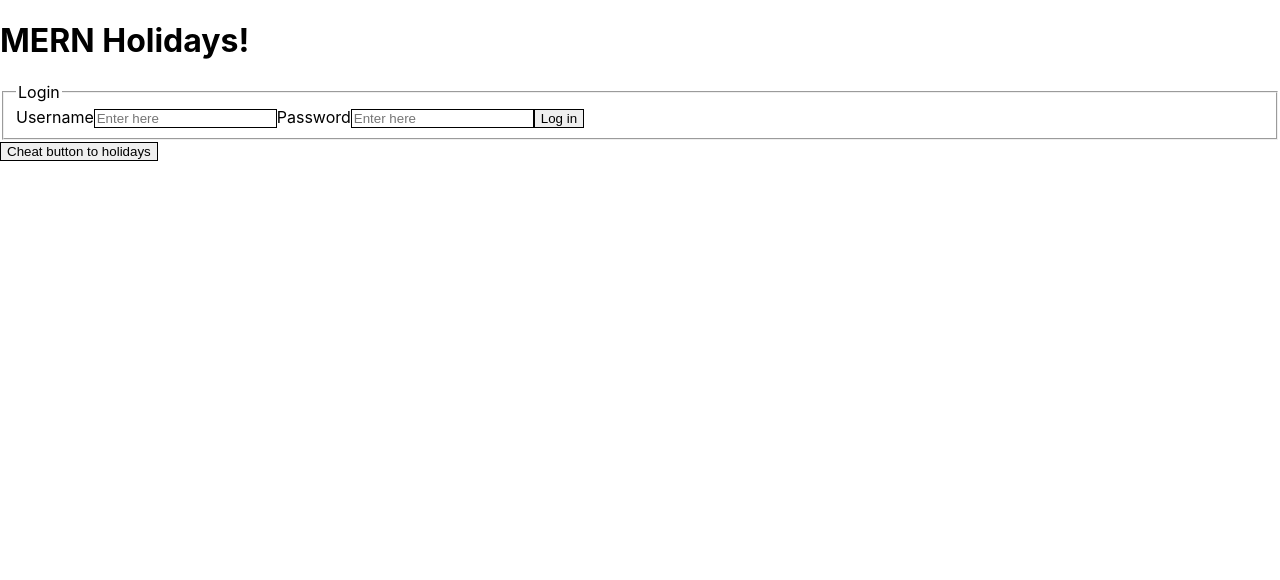
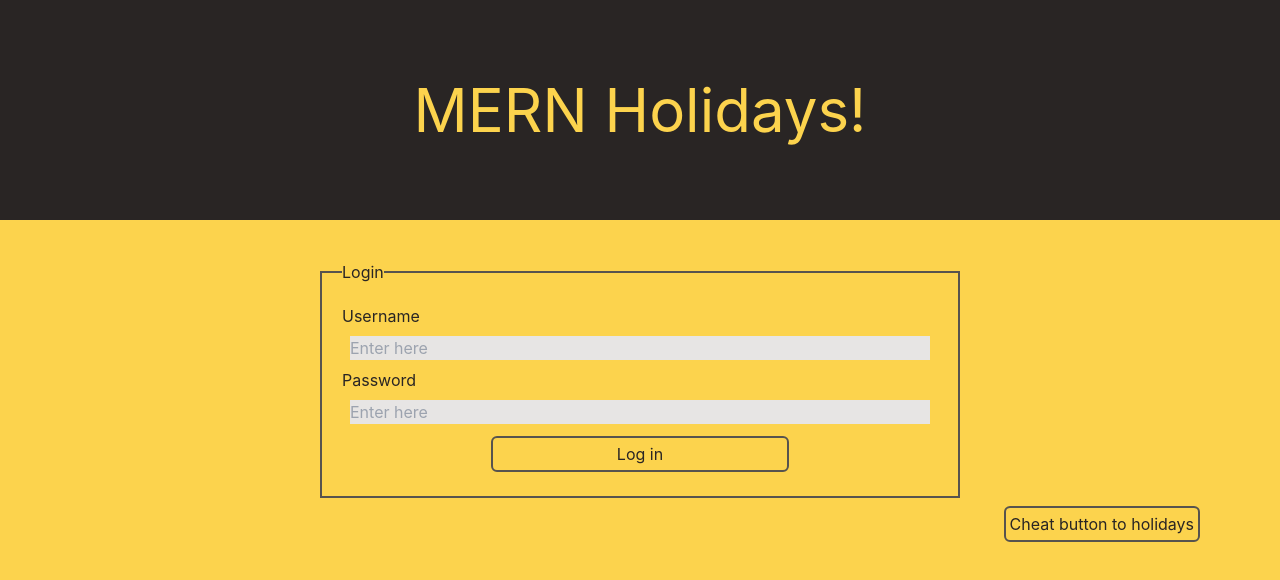
Before and after one commit to sharlxl/MERN-practice, a React (Vite) app in the folder frontend/: page /login in a window 1280 px wide. Shown: the top 580 px of the page. Built offline with nearby package versions, Linux system fonts and the light colour scheme.

Commit message:
tailwind set up done. css started on login page

```diff
--- a/frontend/package.json
+++ b/frontend/package.json
@@ -16,6 +16,9 @@
     "@types/react": "^18.0.0",
     "@types/react-dom": "^18.0.0",
     "@vitejs/plugin-react": "^1.3.0",
+    "autoprefixer": "^10.4.7",
+    "postcss": "^8.4.14",
+    "tailwindcss": "^3.1.2",
     "vite": "^2.9.9"
   }
 }
--- /dev/null
+++ b/frontend/postcss.config.js
@@ -0,0 +1,6 @@
+module.exports = {
+  plugins: {
+    tailwindcss: {},
+    autoprefixer: {},
+  },
+}
--- a/frontend/src/App.jsx
+++ b/frontend/src/App.jsx
@@ -1,6 +1,6 @@
-import LoginPage from "../pages/LoginPage";
-import HolidaysPage from "../pages/HolidaysPage";
-import HolidaysDetailsPage from "../pages/HolidaysDetailsPage";
+import LoginPage from "./pages/LoginPage";
+import HolidaysPage from "./pages/HolidaysPage";
+import HolidaysDetailsPage from "./pages/HolidaysDetailsPage";
 import { Routes, BrowserRouter, Route, Navigate } from "react-router-dom";
 
 function App() {
--- a/frontend/src/index.css
+++ b/frontend/src/index.css
@@ -1,19 +1,10 @@
-/* @tailwind base;
+@tailwind base;
 @tailwind components;
-@tailwind utilities; */
+@tailwind utilities;
 
 body {
-  margin: 0;
   font-family: -apple-system, BlinkMacSystemFont, "Segoe UI", "Roboto", "Oxygen",
     "Ubuntu", "Cantarell", "Fira Sans", "Droid Sans", "Helvetica Neue",
     sans-serif;
-  -webkit-font-smoothing: antialiased;
-  -moz-osx-font-smoothing: grayscale;
+  background-color: #fcd34d;
 }
-
-input {
-  border: 1px solid black;
-}
-button {
-  border: 1px solid black;
-}
--- a/frontend/pages/LoginPage.jsx
+++ b/frontend/src/pages/LoginPage.jsx
@@ -35,29 +35,47 @@ const LoginPage = () => {
 
   return (
     <>
-      <h1 className="text-xl">MERN Holidays!</h1>
-      <form onSubmit={onSumbitLogin}>
-        <fieldset>
-          <legend>Login</legend>
-          <label htmlFor="username">Username</label>
+      <h1
+        className="text-6xl text-center bg-stone-800 p-20 text-amber-300 mb-10
+      "
+      >
+        MERN Holidays!
+      </h1>
+      <form className="flex justify-center" onSubmit={onSumbitLogin}>
+        <fieldset className="border-2 border-stone-600 p-5 flex flex-col w-1/2">
+          <legend className="text-stone-800">Login</legend>
+          <label className="text-stone-800" htmlFor="username">
+            Username
+          </label>
           <input
             id="username"
             name="username"
             type="text"
             placeholder="Enter here"
+            className=" focus:outline-stone-500 focus:bg-stone-600 focus:text-amber-300 m-2 bg-stone-200"
           />
-          <label htmlFor="password">Password</label>
+          <label className="text-stone-800" htmlFor="password">
+            Password
+          </label>
           <input
             id="password"
             name="password"
             type="password"
             placeholder="Enter here"
+            className=" focus:outline-stone-500 focus:bg-stone-600 m-2 focus:text-amber-300 bg-stone-200"
           />
-          <button>Log in</button>
+          <button className="rounded-md border-2 border-stone-600 w-1/2 mx-auto m-1 p-1 text-stone-800 hover:bg-stone-600 hover:text-amber-300">
+            Log in
+          </button>
         </fieldset>
       </form>
 
-      <button onClick={goToHolidays}>Cheat button to holidays</button>
+      <button
+        className="rounded-md border-2 border-stone-600 float-right mr-20 m-2 p-1 text-stone-800 hover:bg-stone-600 hover:text-amber-400"
+        onClick={goToHolidays}
+      >
+        Cheat button to holidays
+      </button>
     </>
   );
 };
--- /dev/null
+++ b/frontend/tailwind.config.js
@@ -0,0 +1,8 @@
+/** @type {import('tailwindcss').Config} */
+module.exports = {
+  content: ["./index.html", "./src/**/*.{js,ts,jsx,tsx}"],
+  theme: {
+    extend: {},
+  },
+  plugins: [],
+};
```
Also changed, not shown: frontend/src/components/NavBar.jsx (renamed from frontend/components/NavBar.jsx), frontend/src/pages/HolidaysDetailsPage.jsx (renamed from frontend/pages/HolidaysDetailsPage.jsx), frontend/src/pages/HolidaysPage.jsx (renamed from frontend/pages/HolidaysPage.jsx), 1 other file (tests, documents, lock files or other folders).
